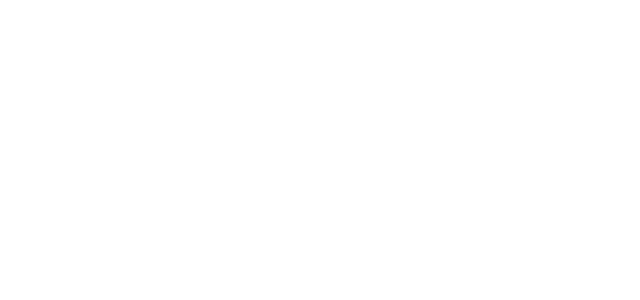
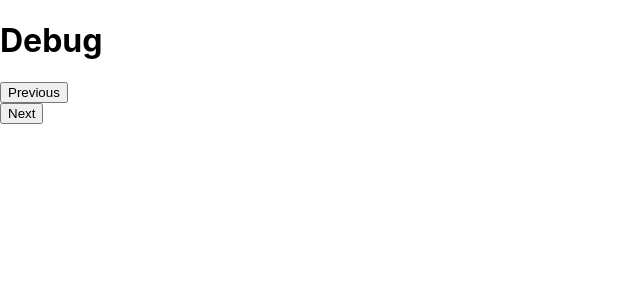
Before and after one commit to hk-p114514/club-product-introduction, a React (Create React App) app in the folder hamako-festival-introduction/: page / in a window 1280 px wide. Shown: the top 300 px of the page, without its empty margins (0-640 px from the left). Built offline with nearby package versions, Linux system fonts and the light colour scheme.

Commit message:
デバッグ用コンポーネントを作成

```diff
--- a/hamako-festival-introduction/src/App.tsx
+++ b/hamako-festival-introduction/src/App.tsx
@@ -1,8 +1,9 @@
 import { FC } from 'react';
+import { Debug } from './components/debug/Debug';
 
 const App: FC = () => (
   <>
-    <div></div>
+    <Debug />
   </>
 );
 
--- /dev/null
+++ b/hamako-festival-introduction/src/components/debug/Debug.tsx
@@ -0,0 +1,13 @@
+import { FC } from 'react';
+import { SlideShow } from '../singleExhibit/templates/SlideShow';
+
+const Debug: FC = () => {
+  return (
+    <>
+      <h1>Debug</h1>
+      <SlideShow studentNumber={0} />
+    </>
+  );
+};
+
+export { Debug };
```
